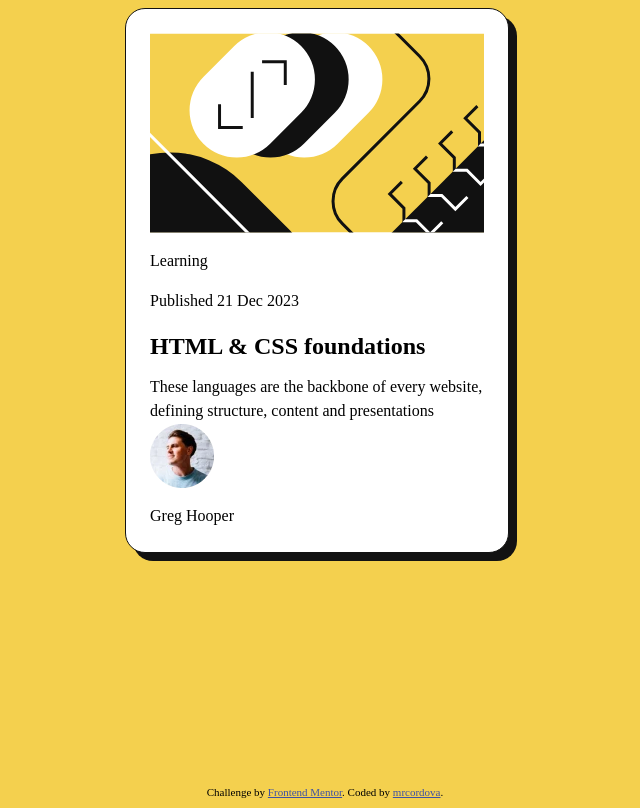
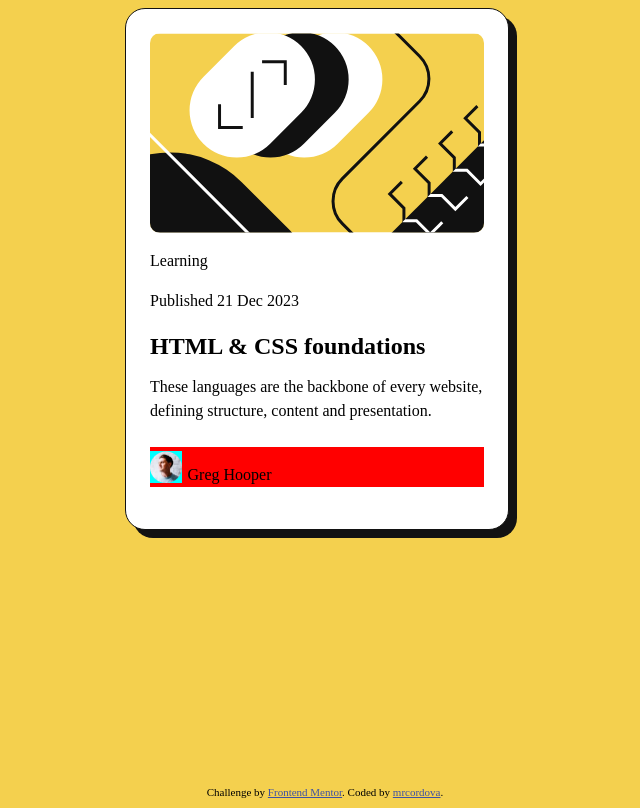
Before and after one commit to mrcordova/blog-preview-card, a plain HTML site: page index.html in a window 1280 px wide. Shown: the whole page, without its empty margins (323-963 px from the left). Drawn offline with Linux system fonts and the light colour scheme.

Commit message:
add css to imgs and para

```diff
--- a/css/style.css
+++ b/css/style.css
@@ -12,13 +12,34 @@ body {
 .card {
     background-color: var(--white);
     width: 384px;
+    height: 522px;
     margin: auto;
     padding: 24px;
     border-radius: 20px;
     border: 1px solid var(--black);
     box-shadow: 8px 8px var(--black);
 }
+.card-article-img {
+    border-radius: 10px;
+}
 
+.profile-container {
+    display: flex;
+    background-color: red;
+    width: 100%;
+}
+
+.profile-container img {
+    width: 32px;
+    height: 32px;
+    background-color: aqua;
+    align-self: center;
+    margin-right: 5.5px;
+}
+
+.section-para {
+    padding-bottom: 24px;
+}
 footer {
     position: absolute;
     bottom: 0;
--- a/index.html
+++ b/index.html
@@ -19,7 +19,7 @@
 <body>
 
   <div class="card">
-    <img class="article-img" src="assets/images/illustration-article.svg" alt="article image">
+    <img class="card-article-img" src="assets/images/illustration-article.svg" alt="article image">
     <section>
       <p>
         Learning
@@ -27,11 +27,11 @@
       <p>
         Published 21 Dec 2023
       </p>
-      <section>
+      <section class="section-para">
         <h2>HTML & CSS foundations</h2>
-        <p>These languages are the backbone of every website, defining structure, content and presentations</p>
+        <p>These languages are the backbone of every website, defining structure, content and presentation.</p>
       </section>
-      <div>
+      <div class="profile-container">
         <img src="assets/images/image-avatar.webp" alt="profile pic">
         <p>Greg Hooper</p>
       </div>
```
